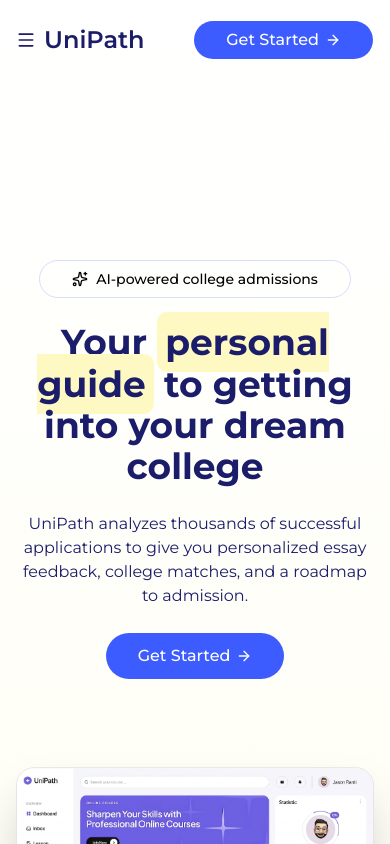
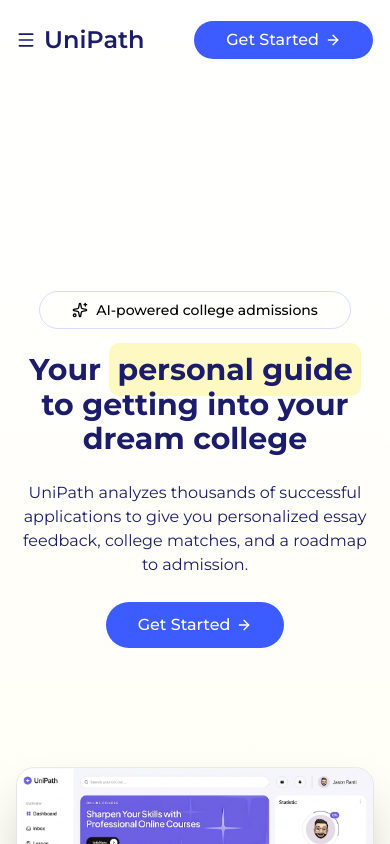
Before and after one commit to afridiashir/unipath-landing-page, a Next.js app: page / in a window 390 px wide. Shown: the top 844 px of the page. Built offline with nearby package versions, Linux system fonts and the light colour scheme.

Commit message:
heading fixed

```diff
--- a/components/Hero.tsx
+++ b/components/Hero.tsx
@@ -11,7 +11,7 @@
           AI-powered college admissions
         </p>
 
-        <h1 className="text-4xl md:text-6xl leading-[1.15] max-w-[800px] font-bold text-primary text-center">
+        <h1 className="text-3xl md:text-6xl leading-[1.15] max-w-[800px] font-bold text-primary text-center">
           Your{" "}
           <span className="bg-yellow-100 px-2 py-2 rounded-lg">
             personal guide
```
